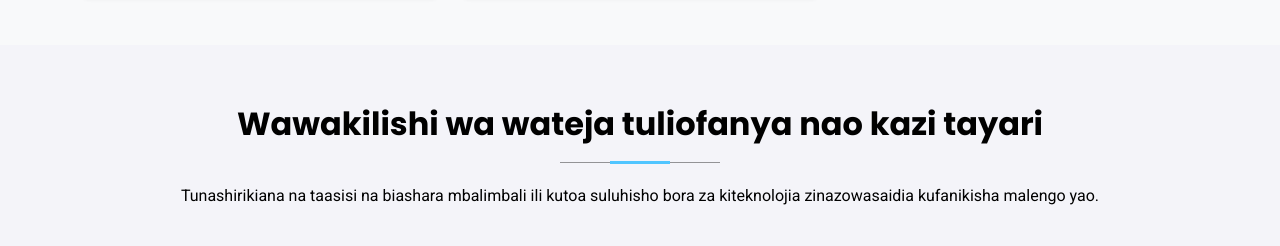
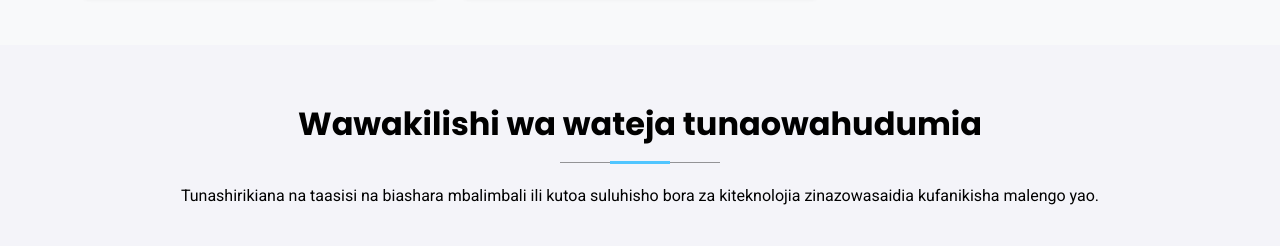
Before and after one commit to jdmwacha0076/bob_techwaves, a plain HTML site: page index.html in a window 1280 px wide. Shown: the part 7537-7783 px from the top of the page. Drawn offline with Linux system fonts and the light colour scheme.

Commit message:
Modified

```diff
--- a/index.html
+++ b/index.html
@@ -984,7 +984,7 @@
         class="core-customers section light-background"
       >
         <div class="container section-title" data-aos="fade-up">
-          <h2>Wawakilishi wa wateja tuliofanya nao kazi tayari</h2>
+          <h2>Wawakilishi wa wateja tunaowahudumia</h2>
           <p>
             Tunashirikiana na taasisi na biashara mbalimbali ili kutoa suluhisho
             bora za kiteknolojia zinazowasaidia kufanikisha malengo yao.
```
